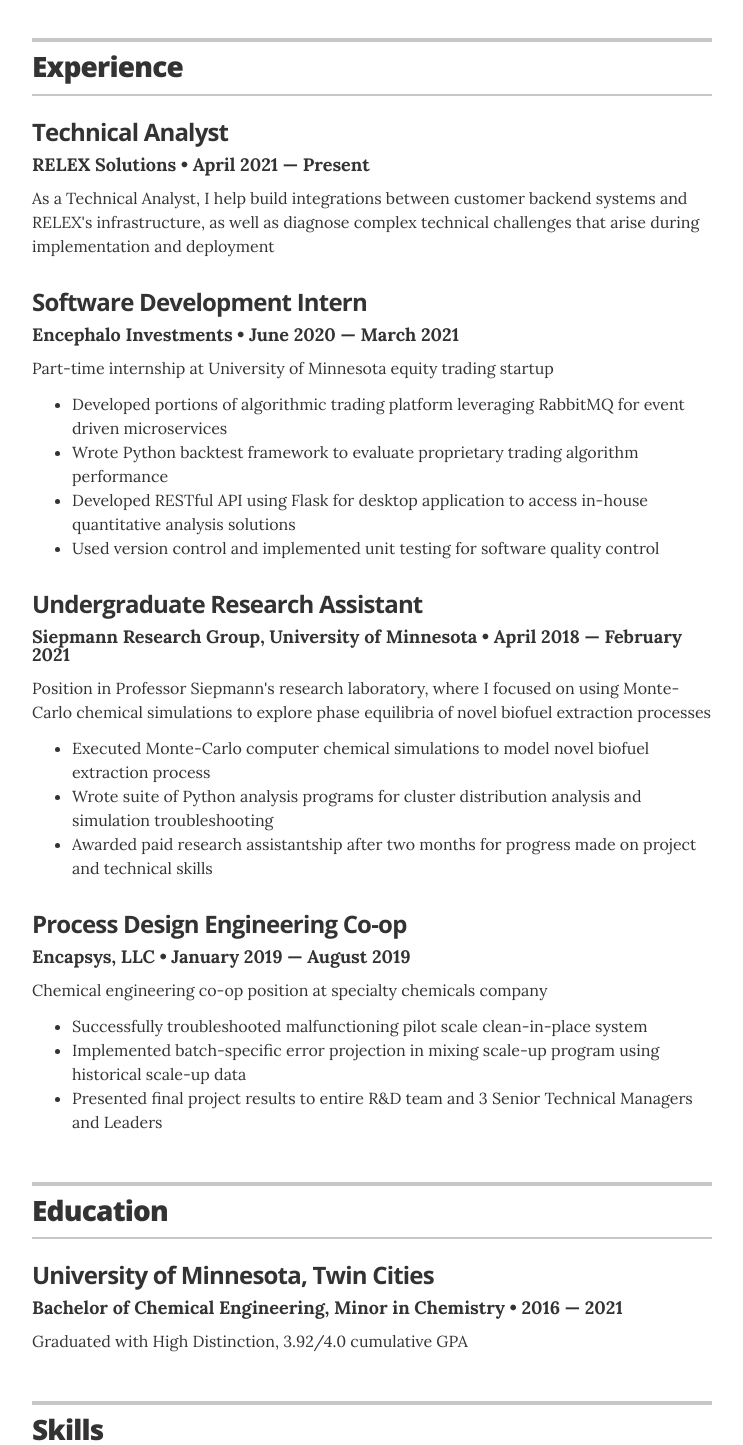
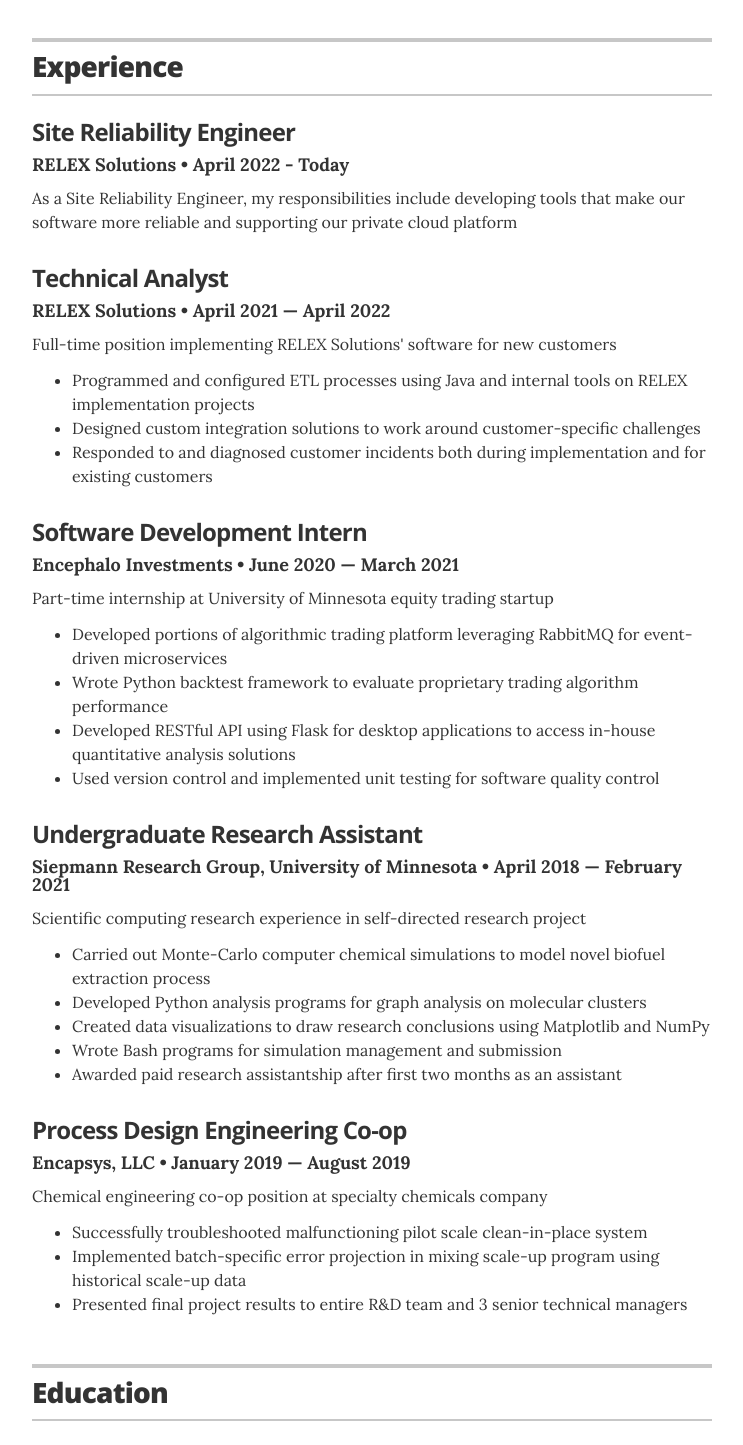
Before and after one commit to eoncarlyle/responsive-portfolio, a React (Create React App) app: page / in a window 1280 px wide. Shown: the part 240-1685 px from the top of the page, without its empty margins (268-1011 px from the left). Built offline with nearby package versions, Linux system fonts and the light colour scheme.

Commit message:
Editing copy, removed skills section

```diff
--- a/src/App.tsx
+++ b/src/App.tsx
@@ -2,7 +2,6 @@
 import HeaderSection from "./sections/HeaderSection";
 import ExperienceSection from "./sections/ExperienceSection";
 import EducationSection from "./sections/EducationSection";
-import SkillsSection from "./sections/SkillsSection";
 import ProjectsSection from "./sections/ProjectsSection";
 import FooterSection from "./sections/FooterSection";
 import RecognitionSection from "./sections/RecognitionSection"
@@ -27,7 +26,6 @@
       <HeaderSection />
       <ExperienceSection />
       <EducationSection />
-      <SkillsSection />
       <ProjectsSection />
       <RecognitionSection />
       <FooterSection />
--- a/src/content/educationContent.json
+++ b/src/content/educationContent.json
@@ -2,5 +2,5 @@
     "institution": "University of Minnesota, Twin Cities",
     "degree": "Bachelor of Chemical Engineering, Minor in Chemistry",
     "dateRange": "2016 — 2021",
-    "summary": "Graduated with High Distinction, 3.92/4.0 cumulative GPA"
+    "summary": "Graduated with High Distinction and a 3.92 GPA"
 }]
--- a/src/content/experienceContent.json
+++ b/src/content/experienceContent.json
@@ -1,42 +1,55 @@
 [{
+        "position": "Site Reliability Engineer",
         "employer": "RELEX Solutions",
-        "position": "Technical Analyst",
-        "dateRange": "April 2021 — Present",
-        "summary": "As a Technical Analyst, I help build integrations between customer backend systems and RELEX's infrastructure, as well as diagnose complex technical challenges that arise during implementation and deployment",
+        "dateRange": "April 2022 - Today",
+        "summary": "As a Site Reliability Engineer, my responsibilities include developing tools that make our software more reliable and supporting our private cloud platform",
         "bullets": []
     },
     {
+        "position": "Technical Analyst",
+        "employer": "RELEX Solutions",
+        "dateRange": "April 2021 — April 2022",
+        "summary": "Full-time position implementing RELEX Solutions' software for new customers",
+        "bullets": [
+            "Programmed and configured ETL processes using Java and internal tools on RELEX implementation projects",
+            "Designed custom integration solutions to work around customer-specific challenges",
+            "Responded to and diagnosed customer incidents both during implementation and for existing customers"
+        ]
+    },
+    {
+        "position": "Software Development Intern",
         "employer": "Encephalo Investments",
-        "position": "Software Development Intern",
         "dateRange": "June 2020 — March 2021",
         "summary": "Part-time internship at University of Minnesota equity trading startup",
         "bullets": [
-            "Developed portions of algorithmic trading platform leveraging RabbitMQ for event driven microservices",
+            "Developed portions of algorithmic trading platform leveraging RabbitMQ for event-driven microservices",
             "Wrote Python backtest framework to evaluate proprietary trading algorithm performance",
-            "Developed RESTful API using Flask for desktop application to access in-house quantitative analysis solutions",
+            "Developed RESTful API using Flask for desktop applications to access in-house quantitative analysis solutions",
             "Used version control and implemented unit testing for software quality control"
         ]
     },
     {
+        "position": "Undergraduate Research Assistant",
         "employer": "Siepmann Research Group, University of Minnesota",
-        "position": "Undergraduate Research Assistant",
         "dateRange": "April 2018 — February 2021",
-        "summary": "Position in Professor Siepmann's research laboratory, where I focused on using Monte-Carlo chemical simulations to explore phase equilibria of novel biofuel extraction processes",
+        "summary": "Scientific computing research experience in self-directed research project",
         "bullets": [
-            "Executed Monte-Carlo computer chemical simulations to model novel biofuel extraction process",
-            "Wrote suite of Python analysis programs for cluster distribution analysis and simulation troubleshooting",
-            "Awarded paid research assistantship after two months for progress made on project and technical skills"
+            "Carried out Monte-Carlo computer chemical simulations to model novel biofuel extraction process",
+            "Developed Python analysis programs for graph analysis on molecular clusters",
+            "Created data visualizations to draw research conclusions using Matplotlib and NumPy",
+            "Wrote Bash programs for simulation management and submission ",
+            "Awarded paid research assistantship after first two months as an assistant"
         ]
     },
     {
+        "position": "Process Design Engineering Co-op",
         "employer": "Encapsys, LLC",
-        "position": "Process Design Engineering Co-op",
         "dateRange": "January 2019 — August 2019",
         "summary": "Chemical engineering co-op position at specialty chemicals company",
         "bullets": [
             "Successfully troubleshooted malfunctioning pilot scale clean-in-place system",
             "Implemented batch-specific error projection in mixing scale-up program using historical scale-up data",
-            "Presented final project results to entire R&D team and 3 Senior Technical Managers and Leaders"
+            "Presented final project results to entire R&D team and 3 senior technical managers"
         ]
     }
 ]
--- a/src/content/recognitionContent.json
+++ b/src/content/recognitionContent.json
@@ -8,7 +8,7 @@
         "name": "University of Minnesota Fridley Scholarship",
         "institution": "University of Minnesota Department of Chemical Engineering",
         "dateRange": "April 2018 and April 2020",
-        "copy": "Scholarship awarded to high achieving chemical engineering students at the University of Minnesota"
+        "copy": "Scholarship awarded to high-achieving chemical engineering students at the University of Minnesota"
     }, {
         "name": "Dean's List",
         "institution": "University of Minnesota College of Science and Engineering",
@@ -19,6 +19,6 @@
         "name": "Gold National Scholarship",
         "institution": "University of Minnesota Office of Admissions",
         "dateRange": "May 2016",
-        "copy": "Scholarship for high achieving out-of-state students to offset the difference between in, out-of-state tuition"
+        "copy": "Scholarship for high achieving out-of-state students to recieve in-state tuition"
     }
 ]
```
Also changed, not shown: public/logo192.png (deleted), public/logo512.png (deleted), public/manifest.json.
